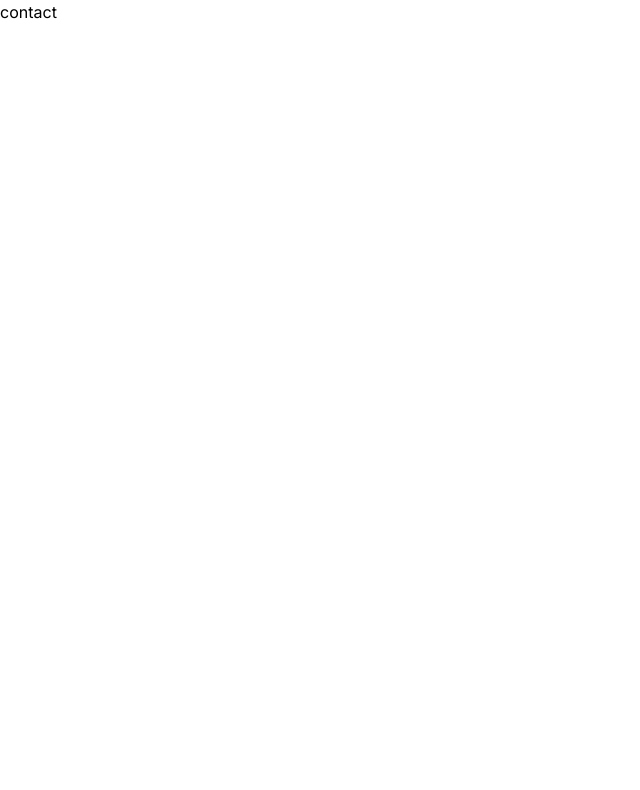
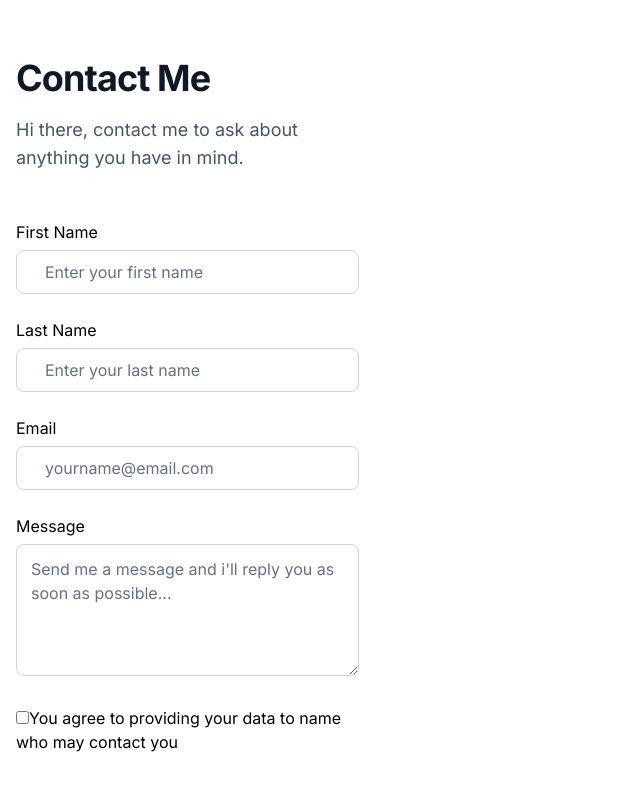
Before and after one commit to YhinkaDevOps/webpage-with-frontend-technologies, a React (Create React App) app: page /contact in a window 1280 px wide. Shown: the top 790 px of the page, without its empty margins (0-640 px from the left). Built offline with nearby package versions, Linux system fonts and the light colour scheme.

Commit message:
add input boxes

```diff
--- a/src/components/contact.jsx
+++ b/src/components/contact.jsx
@@ -1,7 +1,89 @@
 import React from 'react';
+import {useFormik} from 'formik';
 
 const contact = () => {
-  return <div>contact</div>;
+  const formik = useFormik({
+    initialValues: {
+      firstname: '',
+      lastname: '',
+      email: '',
+      message: '',
+    },
+  });
+  console.log(formik);
+  return (
+    <div>
+      <div className=" contact-page-header flex flex-col py-14 max-h-[884px] items-start">
+        <header className="px-4 max-h-[116px] mb-12 max-w-[343px]">
+          <div>
+            <p className="mb-4 text-[36px] text-[#101828] leading-[44px] font-semibold tracking-tight">
+              Contact Me
+            </p>
+            <span className="font-normal text-lg text-[#475467] ">
+              Hi there, contact me to ask about anything you have in mind.
+            </span>
+          </div>
+        </header>
+        <form
+          autoComplete="off"
+          className="px-4 flex flex-col w-[375px] gap-y-6 "
+        >
+          <label className="block" htmlFor="firstname">
+            <span>First Name</span>
+
+            <input
+              type="text"
+              value={formik.values.firstname}
+              onChange={formik.handleChange}
+              placeholder="Enter your first name"
+              className="border-[1px] border-solid border-[#D0D5DD] rounded-lg w-full h-11 py-5 px-7 focus:outline-none mt-1.5 placeholder:text-base placeholder:text-[#667085]"
+            />
+          </label>
+
+          <label className="block" htmlFor="lastname">
+            <span>Last Name</span>
+
+            <input
+              type="text"
+              value={formik.values.lastname}
+              onChange={formik.handleChange}
+              placeholder="Enter your last name"
+              className="border-[1px] border-solid border-[#D0D5DD] rounded-lg w-full h-11 py-5 px-7 focus:outline-none mt-1.5 placeholder:text-base placeholder:text-[#667085]"
+            />
+          </label>
+
+          <label className="block" htmlFor="email">
+            <span>Email</span>
+
+            <input
+              type="email"
+              value={formik.values.email}
+              onChange={formik.handleChange}
+              placeholder="yourname@email.com"
+              className="border-[1px] border-solid border-[#D0D5DD] rounded-lg w-full h-11 py-5 px-7 focus:outline-none mt-1.5 placeholder:text-base placeholder:text-[#667085]"
+            />
+          </label>
+          <label className="block " htmlFor="message">
+            <span>Message</span>
+            <textarea
+              name="message"
+              id=""
+              value={formik.values.message}
+              onChange={formik.handleChange}
+              placeholder="Send me a message and i'll reply you as soon as possible..."
+              className="border-[1px] border-solid border-[#D0D5DD] rounded-lg w-full  py-3 px-[14px] focus:outline-none mt-1.5 placeholder:text-base placeholder:text-[#667085] h-[132px]"
+            ></textarea>
+          </label>
+          <label className="block " htmlFor="checkbox">
+            <input type="checkbox" name="" id="" />
+            <span>
+              You agree to providing your data to {'name'} who may contact you
+            </span>
+          </label>
+        </form>
+      </div>
+    </div>
+  );
 };
 
 export default contact;
```
